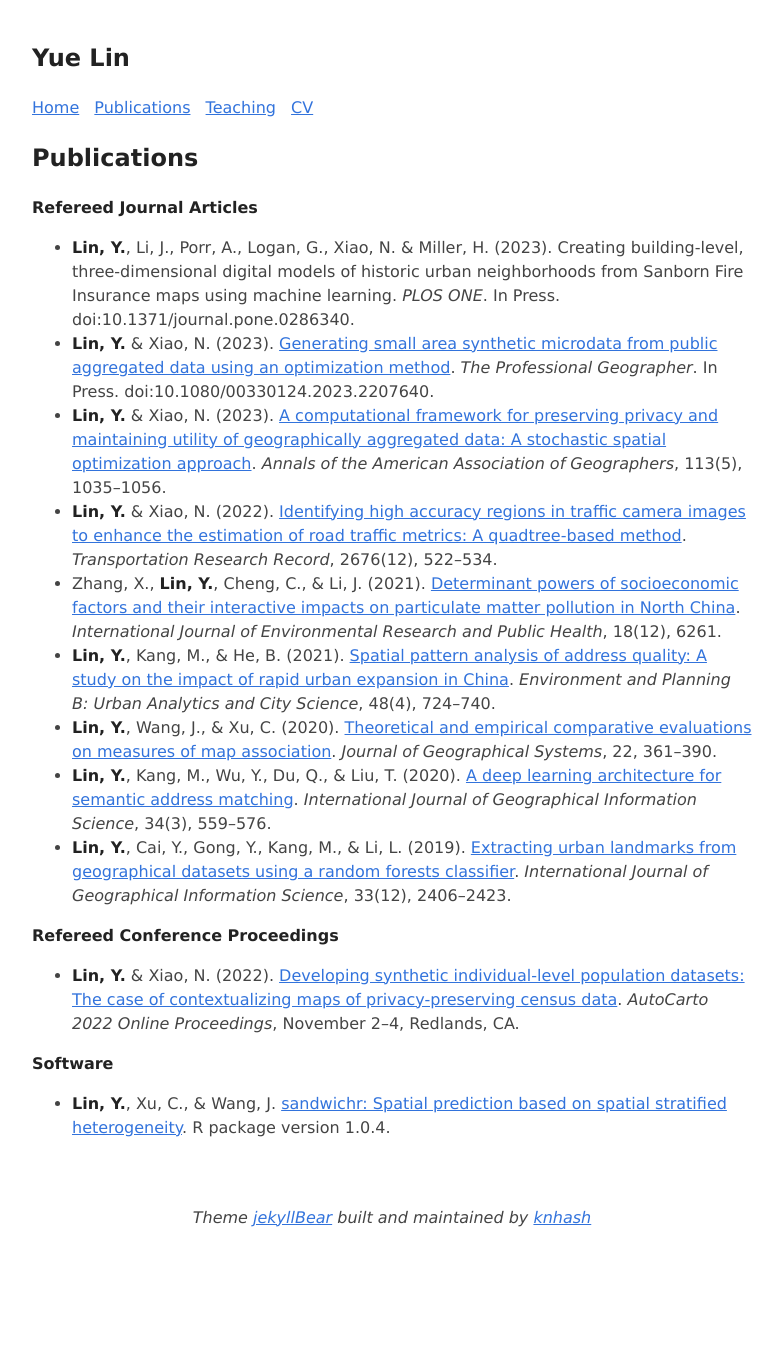
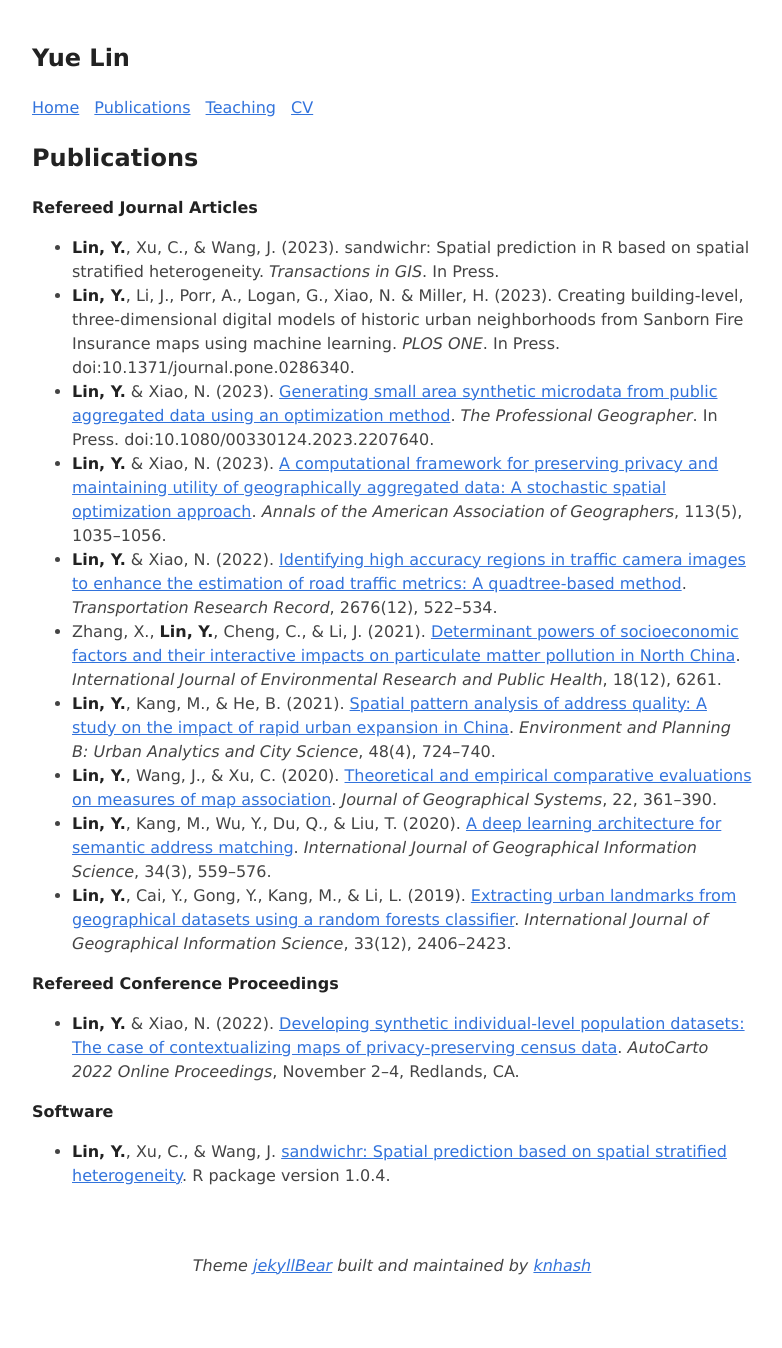
Before and after one commit to linyuehzzz/linyuehzzz.github.io, a Jekyll site: the page built from publications.md, in a window 1280 px wide. Shown: the whole page, without its empty margins (248-1030 px from the left). Built offline with Jekyll 4.4.1, drawn with Linux system fonts in a browser that asks for light colours; before the commit the page ends 1300 px from its top, so only the background shows below that.

Commit message:
update publications

```diff
--- a/publications.md
+++ b/publications.md
@@ -6,6 +6,7 @@ permalink: /publications
 ---
 
 **Refereed Journal Articles**
+- **Lin, Y.**, Xu, C., & Wang, J. (2023). sandwichr: Spatial prediction in R based on spatial stratified heterogeneity. *Transactions in GIS*. In Press.
 - **Lin, Y.**, Li, J., Porr, A., Logan, G., Xiao, N. & Miller, H. (2023). Creating building-level, three-dimensional digital models of historic urban neighborhoods from Sanborn Fire Insurance maps using machine learning. *PLOS ONE*. In Press. doi:10.1371/journal.pone.0286340.
 - **Lin, Y.** & Xiao, N. (2023). [Generating small area synthetic microdata from public aggregated data using an optimization method](https://www.tandfonline.com/doi/full/10.1080/00330124.2023.2207640). *The Professional Geographer*. In Press. doi:10.1080/00330124.2023.2207640.
 - **Lin, Y.** & Xiao, N. (2023). [A computational framework for preserving privacy and maintaining utility of geographically aggregated data: A stochastic spatial optimization approach](https://www.tandfonline.com/doi/abs/10.1080/24694452.2023.2178377). *Annals of the American Association of Geographers*, 113(5), 1035--1056.
```
Also changed, not shown: 1 other file.
